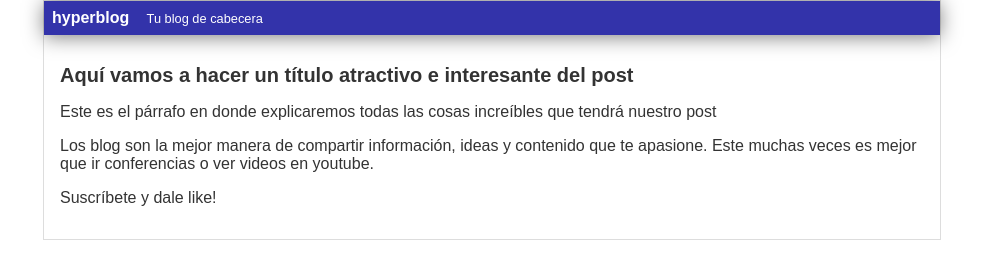
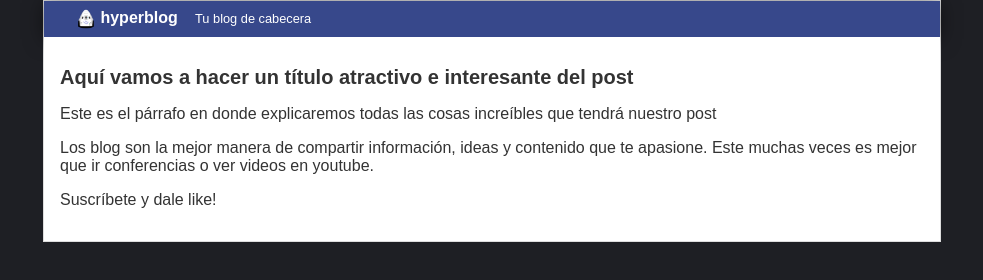
Before and after one commit to datorot93/hyperblog, a plain HTML site: page blogpost.html in a window 1280 px wide. Shown: the whole page, without its empty margins (148-1131 px from the left). Drawn offline with Linux system fonts and the light colour scheme.

Commit message:
Color de fondo, logo nuevo y mejor color de header

```diff
--- a/blogpost.html
+++ b/blogpost.html
@@ -11,7 +11,7 @@
 <body>
     <div class="container">
         <div class="cabecera">
-            hyperblog
+            <img src="imagenes/dragon.png" alt="logo-capsula-dragon"> hyperblog
             <span>Tu blog de cabecera</span>
         </div>
         <div class="post">
--- a/css/estilos.css
+++ b/css/estilos.css
@@ -1,4 +1,5 @@
 body {
+    background: #1e1f24;
     color: #333;
     text-align: center;
     font-family: Arial, Helvetica, sans-serif;
@@ -20,12 +21,17 @@ body {
 }
 
 .cabecera {
-    background: #33a;
+    background: #37488b;
     box-shadow: 0px 2px 20px 0px rgba(0, 0, 0, .5);
     color: white;
     font-weight: bold;
     margin: 0;
-    padding: 0.5em;
+    padding: 0.5em 0 0.5em 2em;
+}
+
+.cabecera img {
+    width: 20px;
+    vertical-align: middle;
 }
 
 .cabecera span {
@@ -35,5 +41,6 @@ body {
 }
 
 .post {
+    background: white;
     padding: 1em;
 }
```
